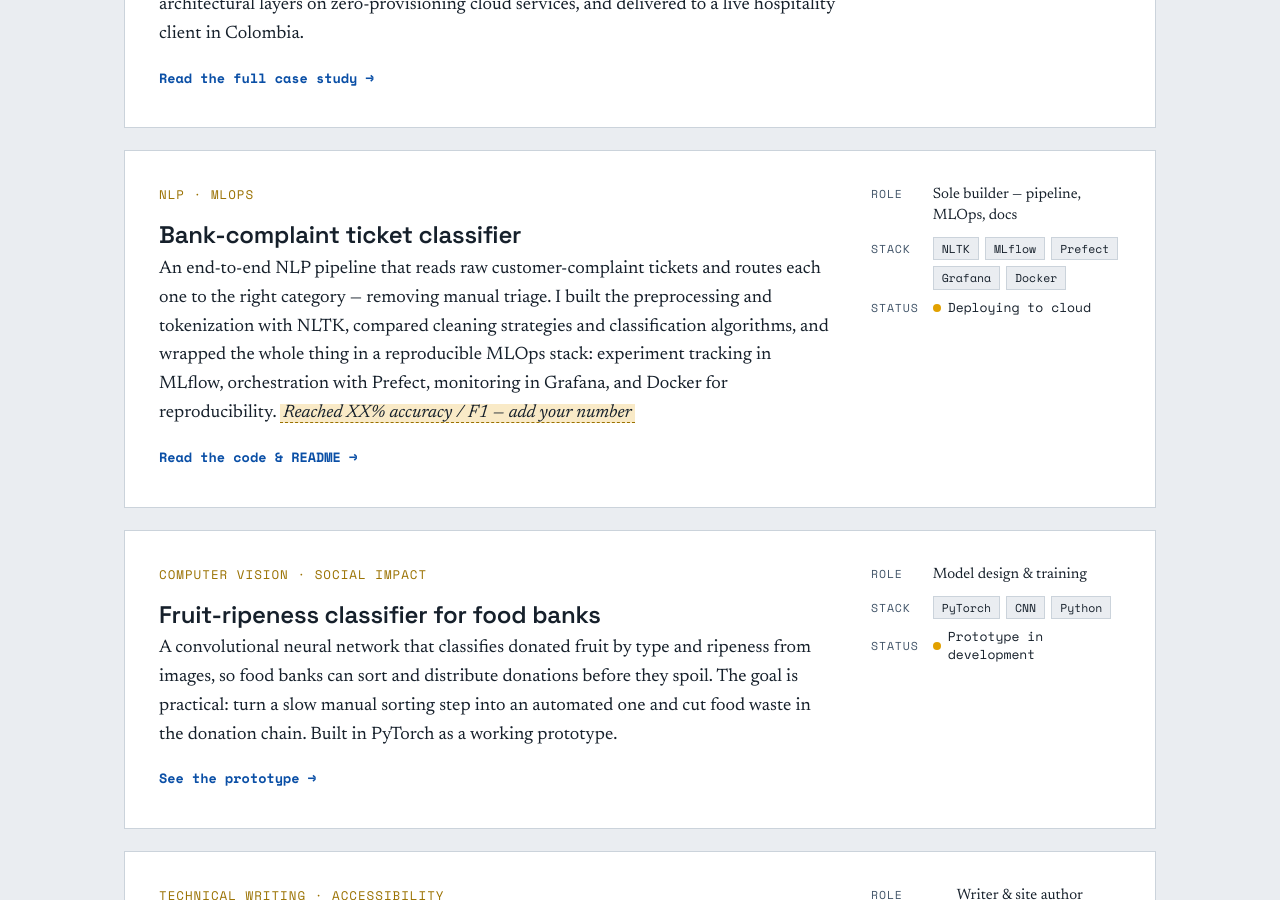
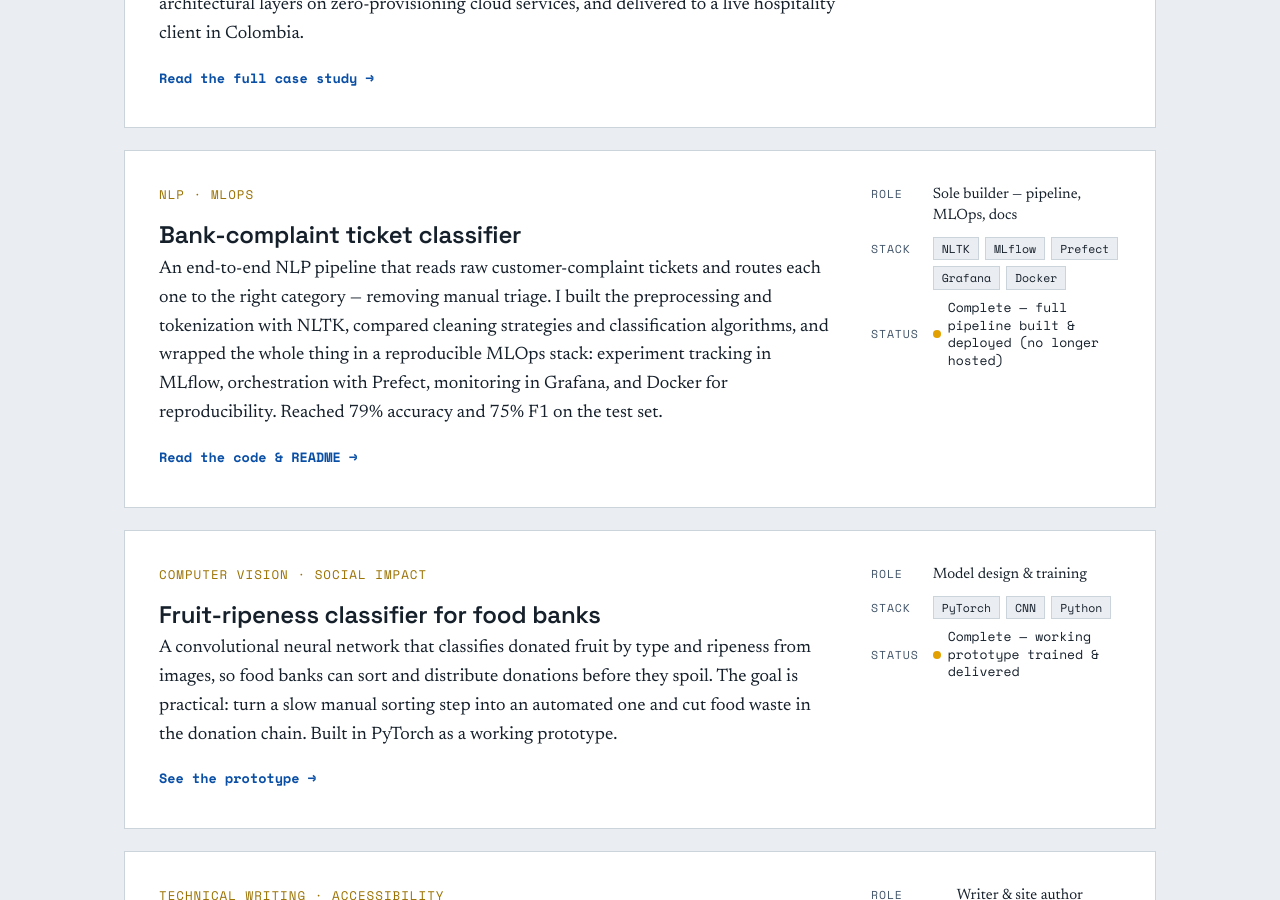
Before and after one commit to daarojaspa/daarojaspa.github.io, a Jekyll site: the page docs/about/index.html, which Jekyll copies as it is, in a window 1280 px wide and 900 px high, scrolled down 1349 px. Built offline with Jekyll 4.4.1, drawn with Linux system fonts in a browser that asks for light colours.

Commit message:
Fix placeholder metric and reframe project statuses as complete
- Fill NLP classifier with real metrics: 79% accuracy, 75% F1
- Relabel two projects from in-progress to complete with honest scope

Co-Authored-By: Claude Opus 4.8 <noreply@anthropic.com>

```diff
--- a/docs/about/index.html
+++ b/docs/about/index.html
@@ -281,7 +281,7 @@
         <div>
           <p class="kicker">NLP · MLOps</p>
           <h3><a href="https://github.com/daarojaspa/Mlflow-traking-of-a-NLP-project">Bank-complaint ticket classifier</a></h3>
-          <p>An end-to-end NLP pipeline that reads raw customer-complaint tickets and routes each one to the right category — removing manual triage. I built the preprocessing and tokenization with NLTK, compared cleaning strategies and classification algorithms, and wrapped the whole thing in a reproducible MLOps stack: experiment tracking in MLflow, orchestration with Prefect, monitoring in Grafana, and Docker for reproducibility. <span class="fillme">Reached XX% accuracy / F1 — add your number</span></p>
+          <p>An end-to-end NLP pipeline that reads raw customer-complaint tickets and routes each one to the right category — removing manual triage. I built the preprocessing and tokenization with NLTK, compared cleaning strategies and classification algorithms, and wrapped the whole thing in a reproducible MLOps stack: experiment tracking in MLflow, orchestration with Prefect, monitoring in Grafana, and Docker for reproducibility. Reached 79% accuracy and 75% F1 on the test set.</p>
           <a class="open" href="https://github.com/daarojaspa/Mlflow-traking-of-a-NLP-project">Read the code &amp; README</a>
         </div>
         <div class="meta">
@@ -289,7 +289,7 @@
             <dt>Role</dt><dd>Sole builder — pipeline, MLOps, docs</dd>
             <dt>Stack</dt>
             <dd><span class="chips"><span class="chip">NLTK</span><span class="chip">MLflow</span><span class="chip">Prefect</span><span class="chip">Grafana</span><span class="chip">Docker</span></span></dd>
-            <dt>Status</dt><dd><span class="status"><span class="dot"></span>Deploying to cloud</span></dd>
+            <dt>Status</dt><dd><span class="status"><span class="dot"></span>Complete — full pipeline built &amp; deployed (no longer hosted)</span></dd>
           </dl>
         </div>
       </article>
@@ -307,7 +307,7 @@
             <dt>Role</dt><dd>Model design &amp; training</dd>
             <dt>Stack</dt>
             <dd><span class="chips"><span class="chip">PyTorch</span><span class="chip">CNN</span><span class="chip">Python</span></span></dd>
-            <dt>Status</dt><dd><span class="status"><span class="dot"></span>Prototype in development</span></dd>
+            <dt>Status</dt><dd><span class="status"><span class="dot"></span>Complete — working prototype trained &amp; delivered</span></dd>
           </dl>
         </div>
       </article>
```
